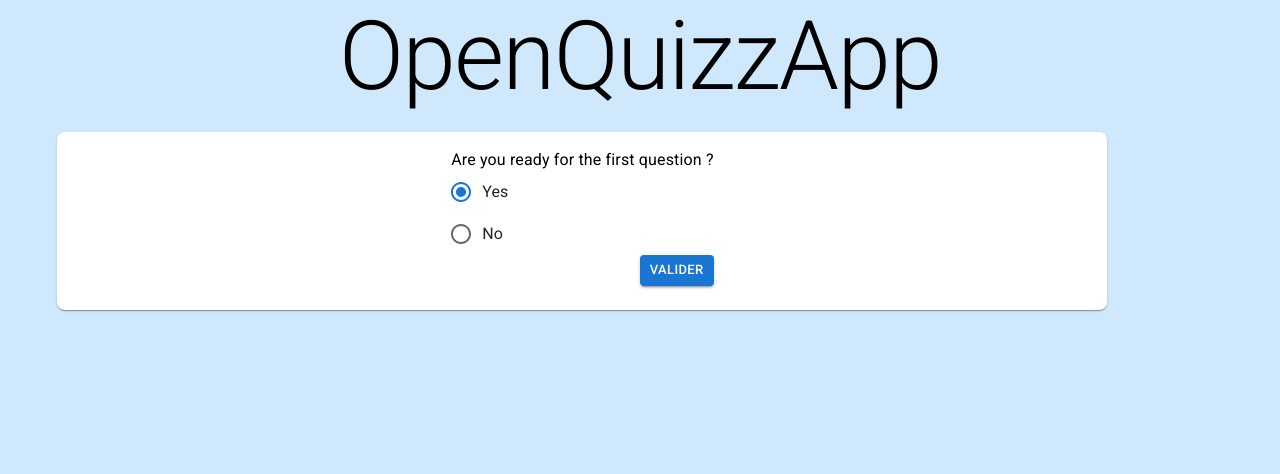
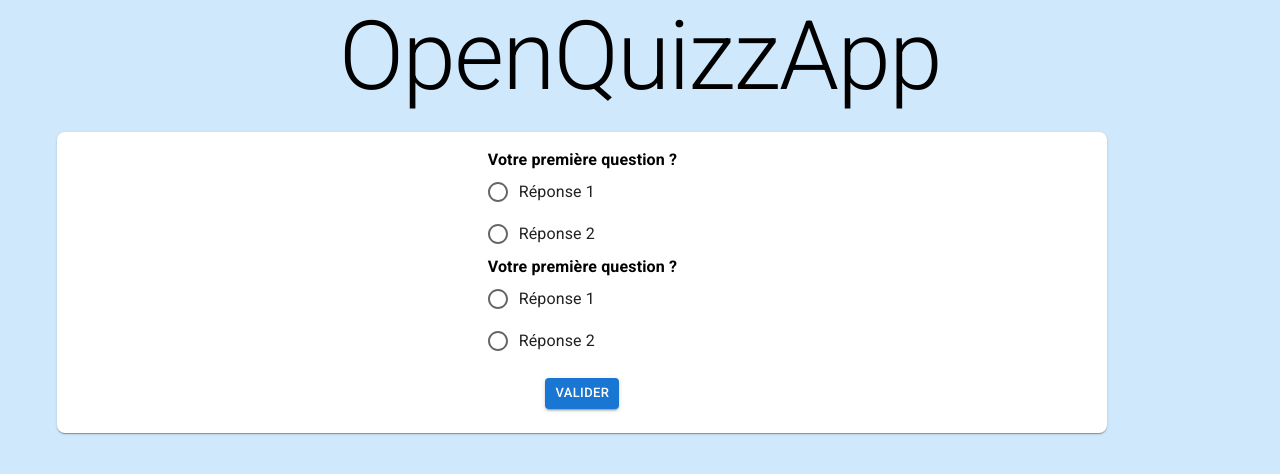
Before and after one commit to guillaumedebas/OpenQuizzApp, a React (Vite) app: page / in a window 1280 px wide. Shown: the top 474 px of the page. Built offline with nearby package versions, Linux system fonts and the light colour scheme.

Commit message:
BasicQuiz added

```diff
--- a/src/App.jsx
+++ b/src/App.jsx
@@ -3,7 +3,8 @@ import Box from '@mui/material/Box';
 import Container from '@mui/material/Container';
 import Typography from '@mui/material/Typography';
 import BasicCard from './assets/Components/Common/BasicCard/BasicCard';
-import BasicQuestion from './assets/Components/Common/BasicQuestion/BasicQuestion';
+import { questions } from './assets/Components/Common/BasicQuestion/const/questions';
+import BasicQuiz from './assets/Components/Common/BasicQuiz/BasicQuiz';
 
 
 const getHeader = () => {
@@ -13,9 +14,8 @@ const getHeader = () => {
 };
 
 function App() {
-  const question = "Are you ready for the first question ?"
   const getContent = () => (
-     <Box
+    <Box
       sx={{
         display: 'flex',
         justifyContent: 'center',
@@ -23,9 +23,9 @@ function App() {
         height: '100%',
       }}
     >
-      <BasicQuestion
-      question={question}
-       />
+      <BasicQuiz
+        questions={questions}
+      />
     </Box>
   );
 
--- a/src/assets/Components/Common/BasicQuestion/BasicQuestion.jsx
+++ b/src/assets/Components/Common/BasicQuestion/BasicQuestion.jsx
@@ -4,7 +4,6 @@ import FormControlLabel from '@mui/material/FormControlLabel';
 import FormControl from '@mui/material/FormControl';
 import FormLabel from '@mui/material/FormLabel';
 import PropTypes from 'prop-types';
-import BasicButton from '../BasicButton/BasicButton';
 
 
 
@@ -12,34 +11,38 @@ const BasicQuestion = ({ question }) => {
     return (
         <FormControl>
             <FormLabel
-                id="question-test"
-                sx={{ color: 'black' }}
+                id={`question-label-${question.questionId}`}
+                sx={{
+                     color: 'black',
+                     fontWeight: 'bold'
+                }}
             >
-                {question}
+                {question.questionText}
             </FormLabel>
             <RadioGroup
-                aria-labelledby="question-test"
-                defaultValue="yes"
-                name="radio-buttons-group"
-
+                aria-labelledby={`question-label-${question.questionId}`}
+                name={`question-${question.questionId}`}
             >
-                <FormControlLabel value="yes" control={<Radio />} label="Yes" />
-                <FormControlLabel value="no" control={<Radio />} label="No" />
+                {question.answers.map((item) => (
+                    <FormControlLabel
+                        key={item.answersId}
+                       value={`${item.label.toLowerCase().replace(/\s+/g, '').slice(0, 7)}${item.answersId}`}
+                        control={<Radio />}
+                        label={item.label} />
+                ))}
             </RadioGroup>
-            <BasicButton
-                variant="contained"
-                color="primary"
-                size="small"
-                sx={{
-                    ml: 'auto',
-                }}
-
-            >Valider</BasicButton>
         </FormControl>
     )
 }
 BasicQuestion.propTypes = {
-    question: PropTypes.string
-};
+    question: PropTypes.shape({
+        questionId: PropTypes.number.isRequired,
+        questionText: PropTypes.string.isRequired,
+        answers: PropTypes.arrayOf(PropTypes.shape({
+            answersId: PropTypes.number.isRequired,
+            label: PropTypes.string.isRequired
+        })).isRequired
+    }).isRequired
+}
 
 export default BasicQuestion
--- /dev/null
+++ b/src/assets/Components/Common/BasicQuestion/const/questions.jsx
@@ -0,0 +1,18 @@
+export const questions = [
+    {
+        questionId: 0,
+        questionText: 'Votre première question ?',
+        answers: [
+            { answersId: 0, label: 'Réponse 1' },
+            { answersId: 1, label: 'Réponse 2' }
+        ]
+    },
+    {
+        questionId: 1,
+        questionText: 'Votre première question ?',
+        answers: [
+            { answersId: 0, label: 'Réponse 1' },
+            { answersId: 1, label: 'Réponse 2' }
+        ]
+    },
+]
--- /dev/null
+++ b/src/assets/Components/Common/BasicQuiz/BasicQuiz.jsx
@@ -0,0 +1,43 @@
+import { Box } from '@mui/material'
+import BasicQuestion from '../BasicQuestion/BasicQuestion'
+import PropTypes from 'prop-types'
+import BasicButton from '../BasicButton/BasicButton'
+
+const BasicQuiz = ({ questions }) => {
+  return (
+    <Box sx={{
+      display: 'flex',
+      flexDirection: 'column',
+      alignItems: 'center'
+       }}>
+     {questions.map((question) => (
+        <BasicQuestion
+          key={question.questionId}
+          question={question}
+        />
+      ))}
+      <BasicButton
+        variant="contained"
+        color="primary"
+        size="small"
+        sx={{
+            mt: 2,
+        }}
+      >
+        Valider
+      </BasicButton>
+    </Box>
+  )
+}
+BasicQuiz.propTypes = {
+    questions: PropTypes.arrayOf(PropTypes.shape({
+        questionId: PropTypes.number.isRequired,
+        questionText: PropTypes.string.isRequired,
+        answers: PropTypes.arrayOf(PropTypes.shape({
+            answersId: PropTypes.number.isRequired,
+            label: PropTypes.string.isRequired
+        })).isRequired
+    })).isRequired
+};
+
+export default BasicQuiz
```
Also changed, not shown: src/assets/Components/Common/BasicQuestion/const/answers.jsx (added, +14 -0 lines).
